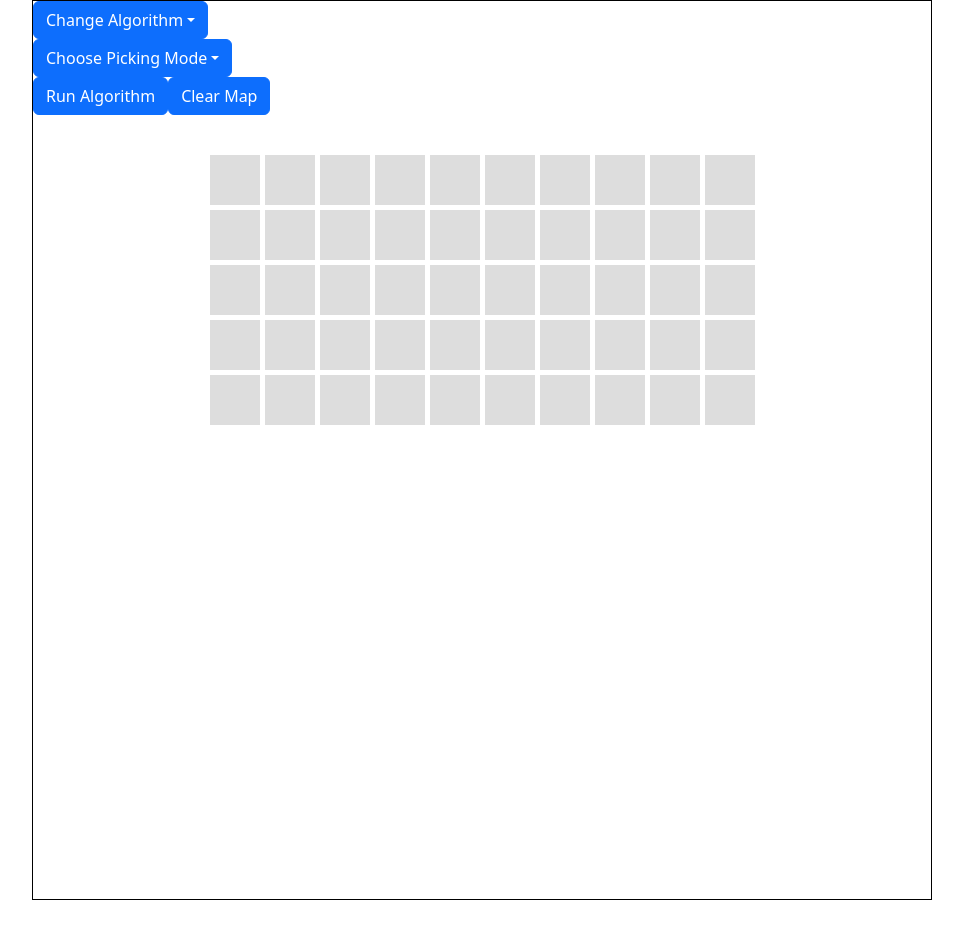
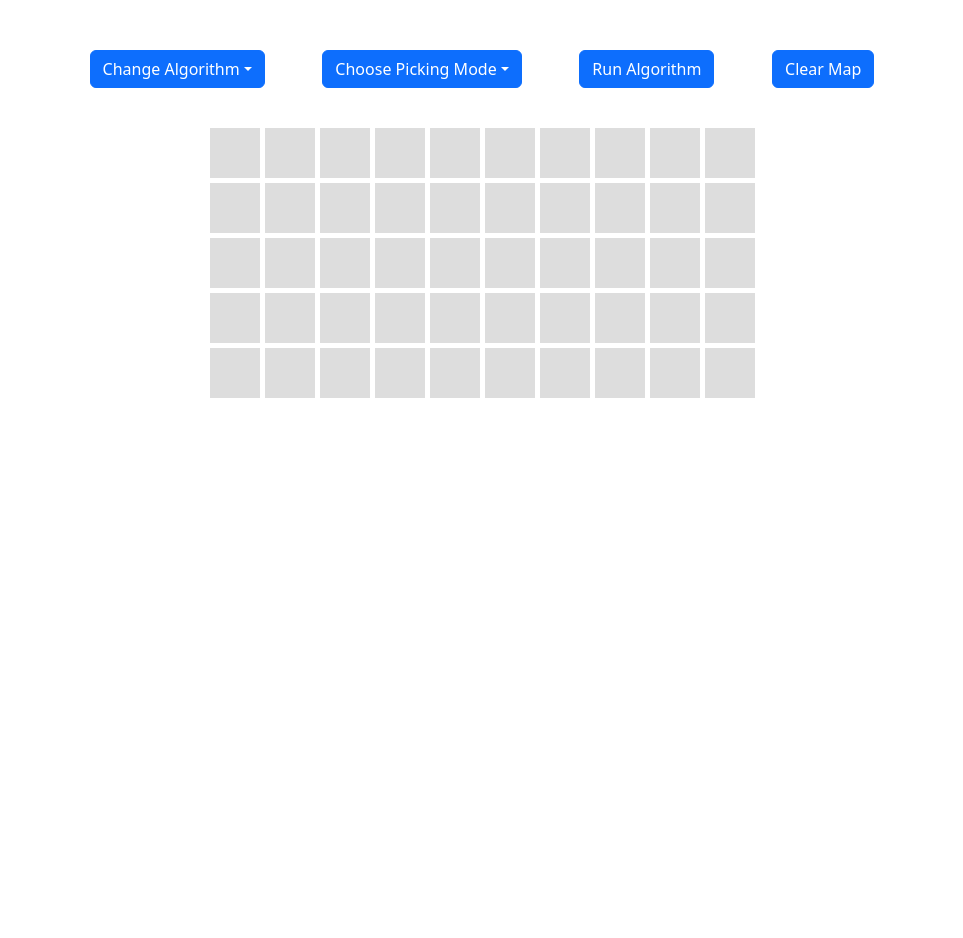
Before and after one commit to nicomu99/pathfinder-visualizer, a React (Create React App) app: page / in a window 1280 px wide. Shown: the top 938 px of the page, without its empty margins (158-1121 px from the left). Before the commit the page ends 900 px from the top, so only its background shows below. Built offline with nearby package versions, Linux system fonts and the light colour scheme.

Commit message:
Updated menu styling

```diff
--- a/src/Visualizer.js
+++ b/src/Visualizer.js
@@ -130,6 +130,7 @@ export function Visualizer() {
 
 	return (
 		<div className={styles.container}>
+			<div className={styles.menu}>
 				<Dropdown>
 					<Dropdown.Toggle variant="primary" id="dropdown-basic">
 						Change Algorithm
@@ -145,6 +146,7 @@ export function Visualizer() {
 				</DropdownButton>
 				<Button variant="primary" onClick={() => runAlgorithm()}>Run Algorithm</Button>
 				<Button variant="primary" onClick={() => clearMap()}>Clear Map</Button>
+			</div>
 			<Path />
 		</div>
 	);
--- a/src/style/Visualizer.module.css
+++ b/src/style/Visualizer.module.css
@@ -1,6 +1,12 @@
 .container {
     width: 900px;
     height: 900px;
-    border: 1px solid black;
     margin: 0 auto;
 }
+
+.menu {
+    margin-top: 50px;
+    display: flex;
+    justify-content: space-evenly;
+    align-items: center;
+}
```
Lines whose indentation alone changed are shown as unchanged.
